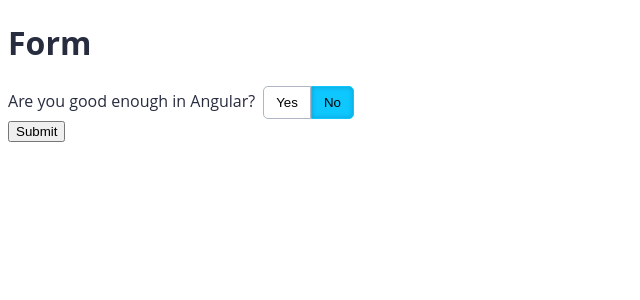
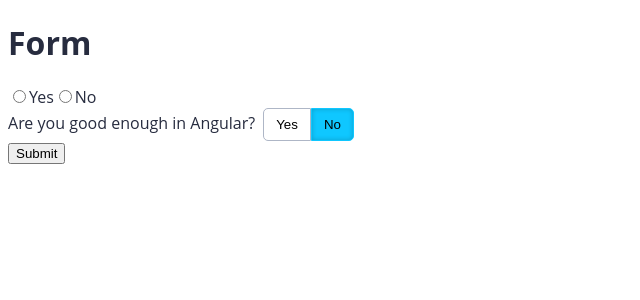
Before and after one commit to GustavoXavier-hub/Angular-acessibilidade, an Angular app in the folder Angular-acessibildade/: page / in a window 1280 px wide. Shown: the top 300 px of the page, without its empty margins (0-640 px from the left). Built offline with nearby package versions, Linux system fonts and the light colour scheme.

Commit message:
Acessibilidade

```diff
--- a/Angular-acessibildade/src/app/app.component.html
+++ b/Angular-acessibildade/src/app/app.component.html
@@ -1,6 +1,12 @@
 <main>
 
   <h1>Form</h1>
+
+  <input type="radio" id="yes" name="yesNoAnswer" value="true">
+  <label for="yes">Yes</label>
+  <input type="radio" id="no" name="yesNoAnswer" value="false">
+  <label for="no">No</label>
+
   <form [formGroup]="form">
   <app-yes-no-button-group
    formControlName="yesNoAnswer"
```
